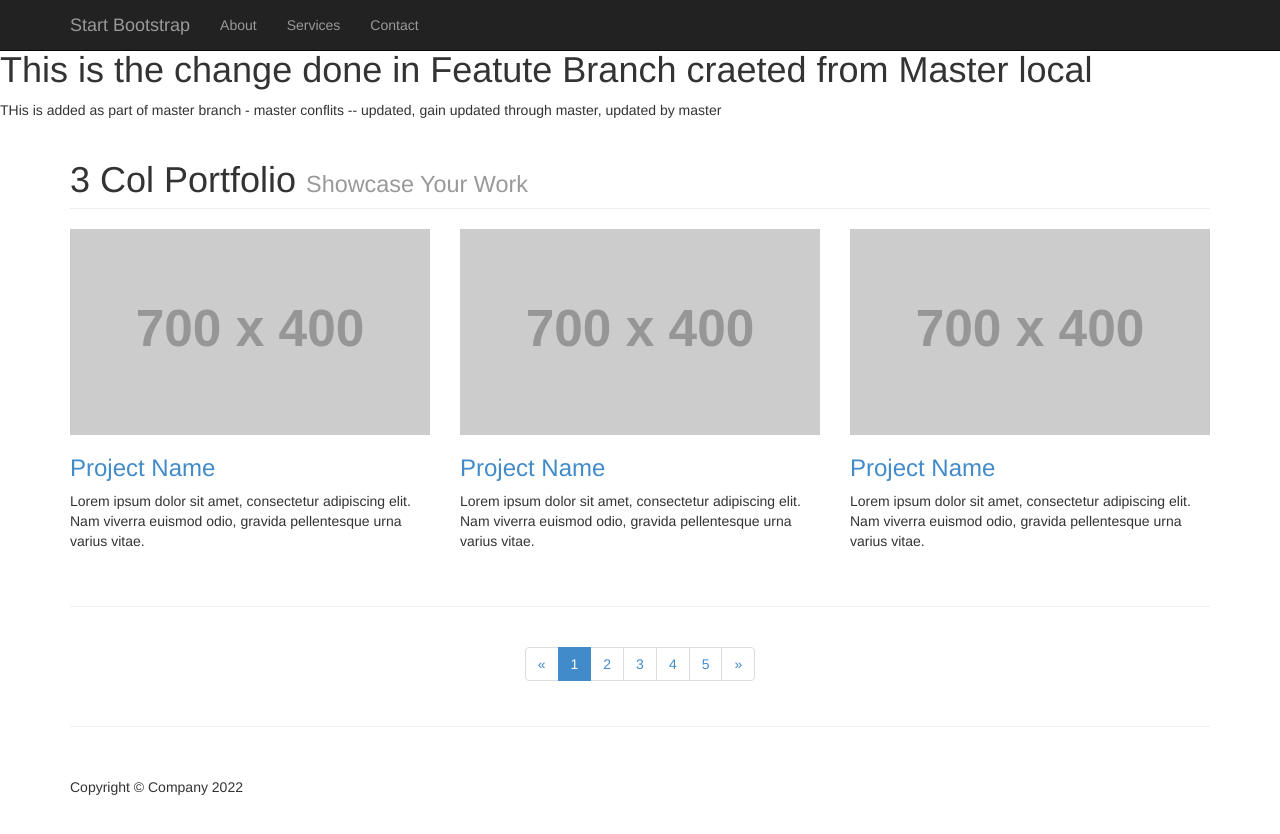
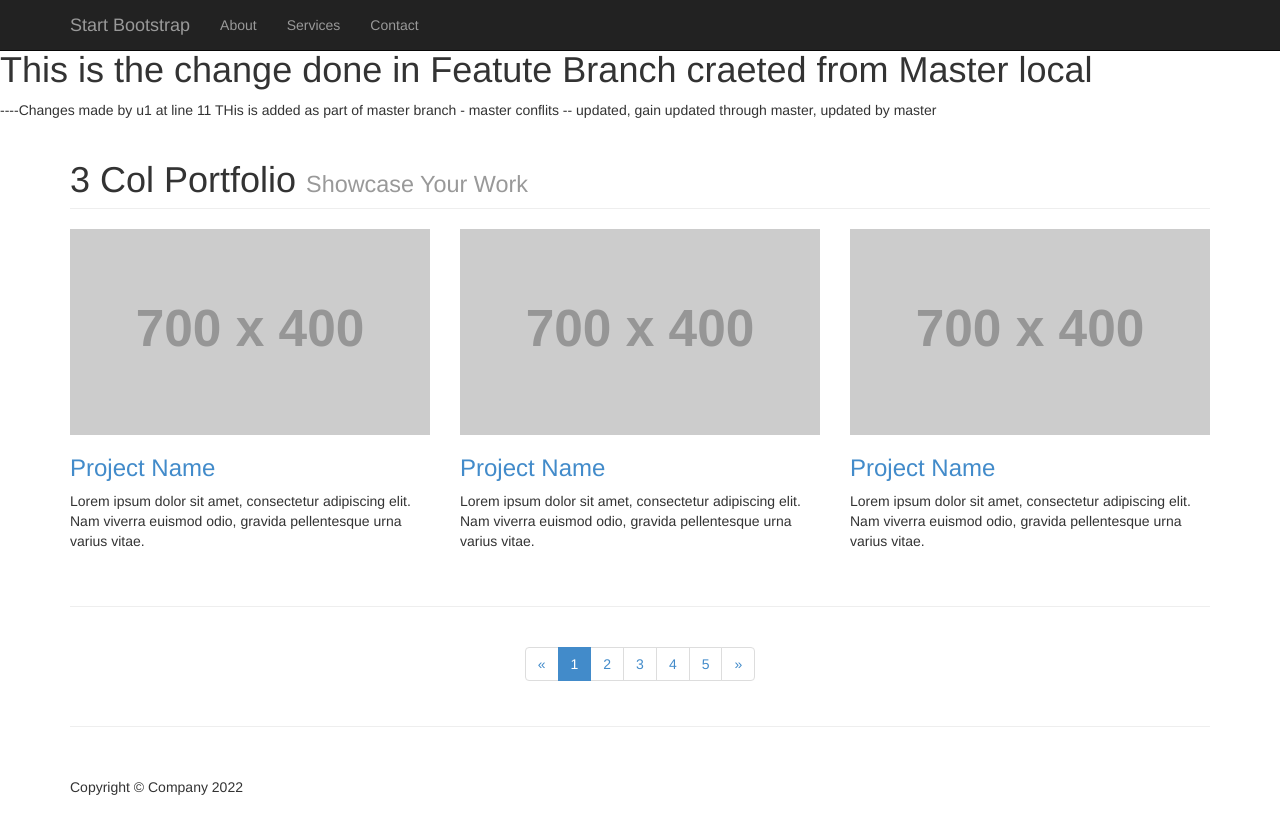
Before and after one commit to shanmukhakondapuram/GITMyWebSiteDemo, a plain HTML site: page index.html in a window 1280 px wide. Drawn offline with Linux system fonts and the light colour scheme; placeholder pictures from the web are drawn by us.

Commit message:
U1-line-11

```diff
--- a/index.html
+++ b/index.html
@@ -8,7 +8,7 @@
 
     <title>Feature - title change user story</title>
     <h1> This is the change done in Featute Branch craeted from Master local</h1>
-
+----Changes made by u1 at line 11
     <!-- Bootstrap core CSS -->
     <link href="css/bootstrap.css" rel="stylesheet">
 
```
